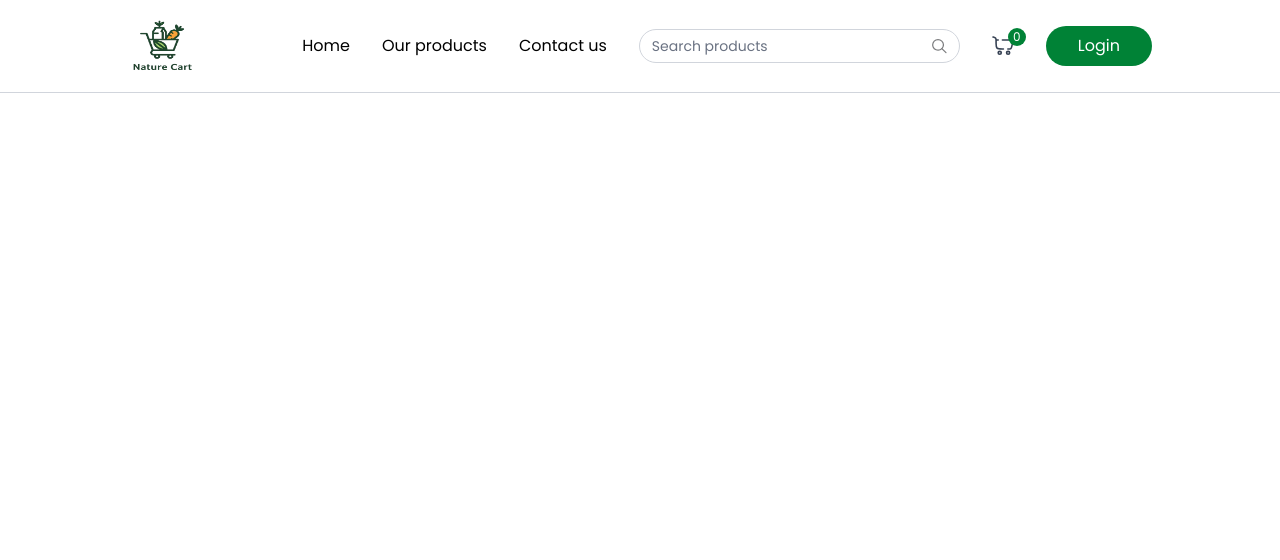
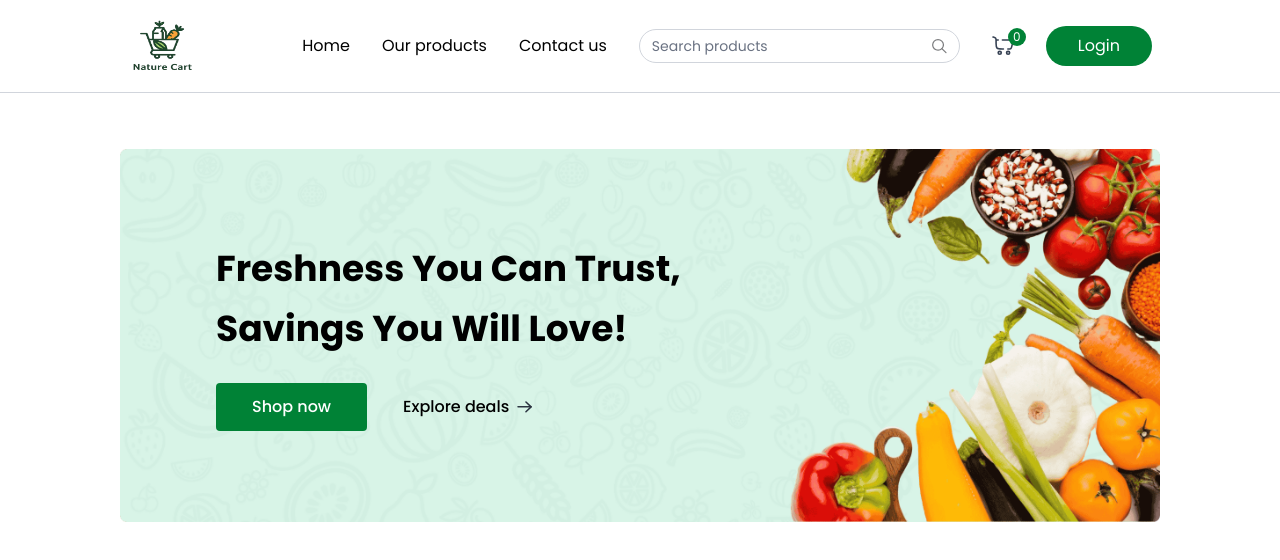
Before and after one commit to devikaupendran/NatureCart-MERN, a React (Vite) app in the folder client/: page / in a window 1280 px wide. Shown: the top 560 px of the page. Built offline with nearby package versions, Linux system fonts and the light colour scheme; a web font is replaced by a local one.

Commit message:
created main  banner section

```diff
--- a/client/src/App.jsx
+++ b/client/src/App.jsx
@@ -8,10 +8,13 @@ const App = () => {
     return (
         <div>
             <Navbar />
-            <Routes>
-                <Route path='/' element={<Home />} />
-                <Route path='/products' element={<OurProducts />} />
-            </Routes>
+            <div className={`px-6 md:px-16 lg:px-24 xl:px-30`} >
+
+                <Routes>
+                    <Route path='/' element={<Home />} />
+                    <Route path='/products' element={<OurProducts />} />
+                </Routes>
+            </div>
         </div>
     )
 }
--- /dev/null
+++ b/client/src/Components/Banner.jsx
@@ -0,0 +1,34 @@
+import React from 'react'
+import { assets } from '../assets/assets'
+import { Link } from 'react-router-dom'
+
+const Banner = () => {
+    return (
+        <div className='relative w-full'>
+            <img src={assets.banner} alt="banner" className='w-full hidden md:block' /> {/* hidden on mobile screen */}
+            <img src={assets.bannerMobile} alt="banner" className='w-full md:hidden' /> {/* hidden on large screen */}
+
+            <div className='absolute inset-0 flex flex-col items-center md:items-start justify-end
+                     md:justify-center pb-24 md:pb-0 px-4 md:pl-18 lg:pl-24'>
+                <h1 className='text-3xl lg:text-4xl 2xl:text-5xl font-bold text-center md:text-left
+                        max-w-72 md:max-w-80 lg:max-w-120 leading-tight lg:leading-15'>
+                    Freshness You Can Trust, Savings You Will Love!
+                </h1>
+
+                <div className='flex items-center mt-6 font-medium'>
+                    <Link to={'/products'} className='group flex items-center gap-2 px-7 md:px-9 py-3 bg-green-700 hover:bg-green-600 transition rounded text-white cursor-pointer'>
+                        Shop now
+                    </Link>
+
+                    <Link to={'/products'} className='group hidden md:flex items-center gap-2 px-9 py-3 cursor-pointer'>
+                        Explore deals
+                        <img src={assets.black_arrow} alt="arrow"
+                            className='transition group-hover:translate-x-1' />
+                    </Link>
+                </div>
+            </div>
+        </div>
+    )
+}
+
+export default Banner
--- a/client/src/Pages/Home.jsx
+++ b/client/src/Pages/Home.jsx
@@ -1,9 +1,10 @@
 import React from 'react'
+import Banner from '../Components/Banner'
 
 const Home = () => {
     return (
-        <div>
-
+        <div className='mt-14'>
+            <Banner />
         </div>
     )
 }
```
